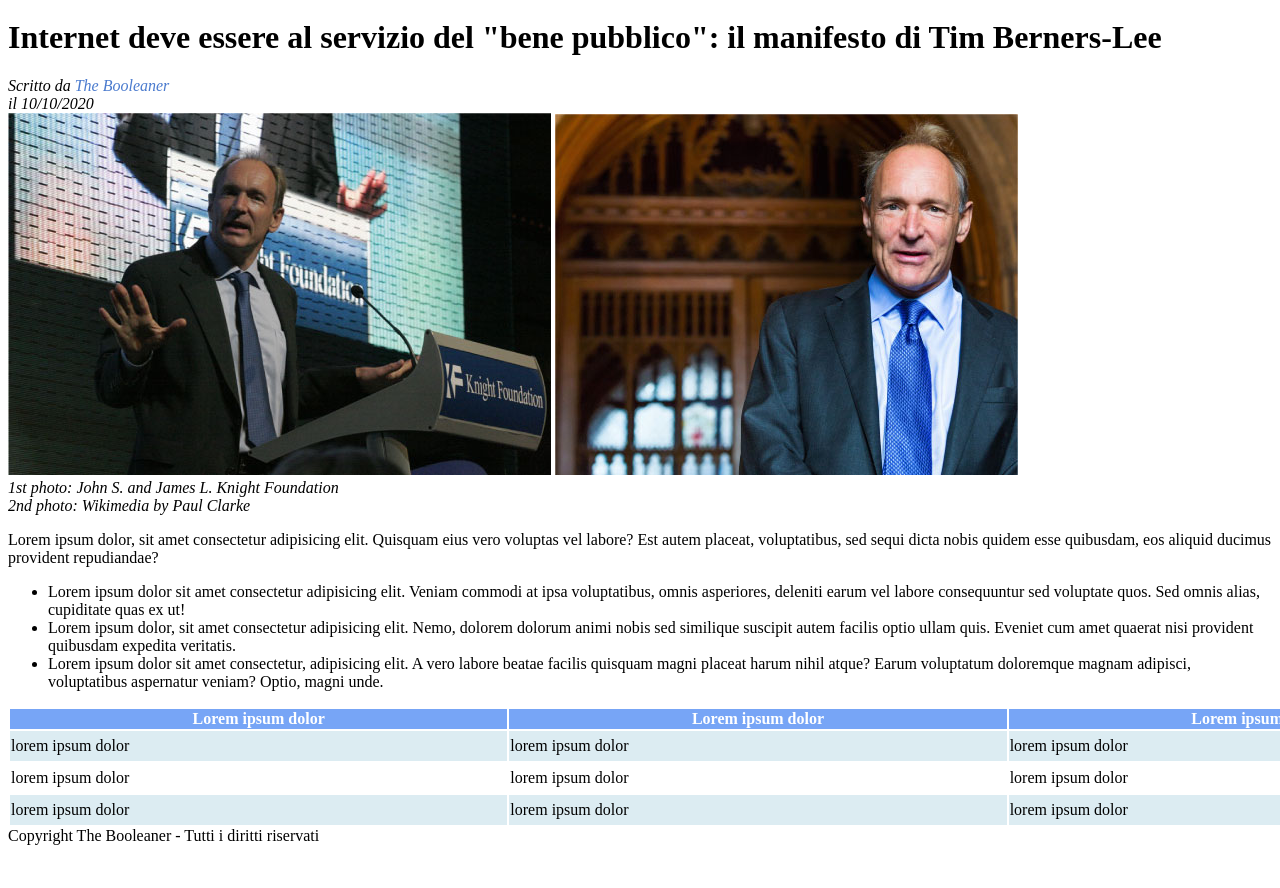
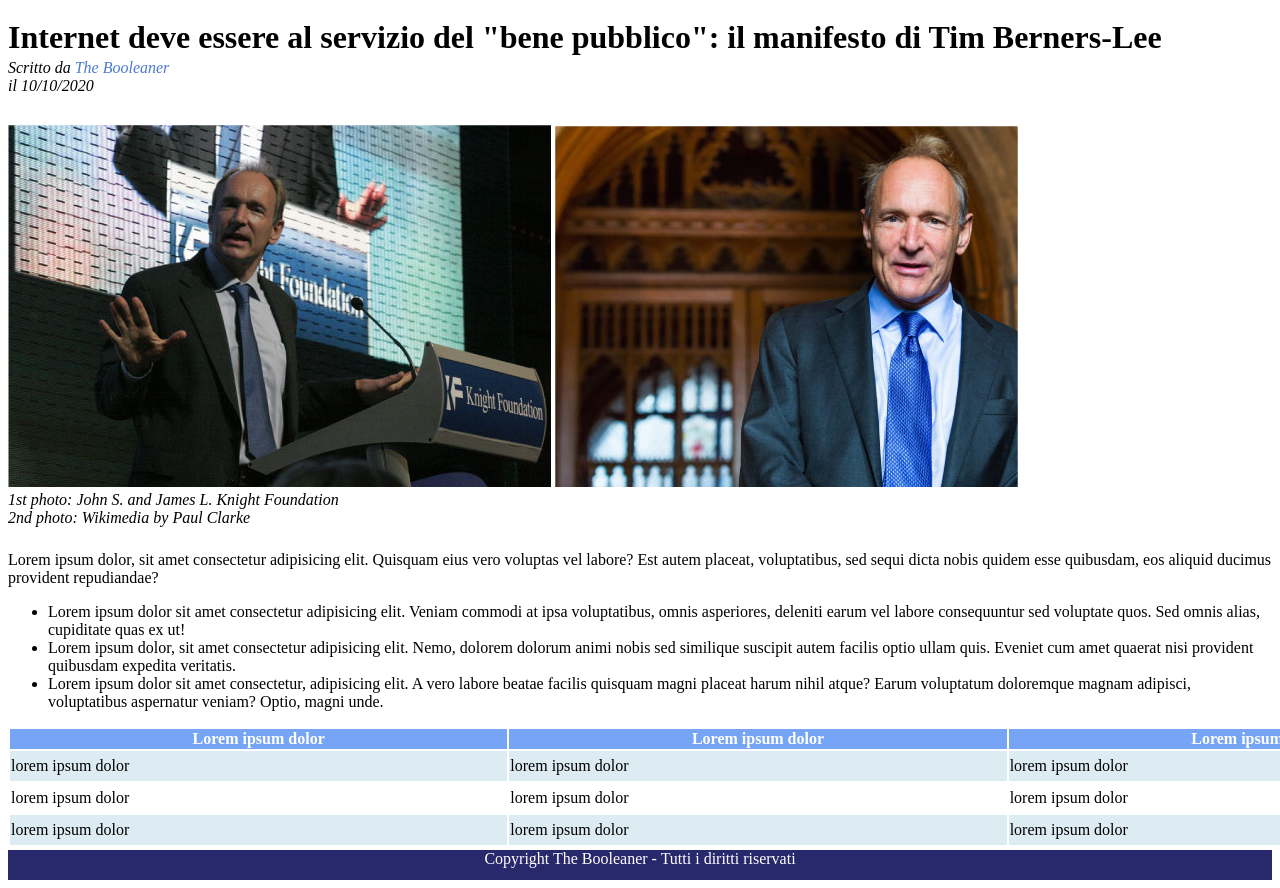
Before and after one commit to RaffaeleVallifuoco/html-css-booleaner, a plain HTML site: page index.html in a window 1280 px wide. Shown: the part 106-994 px from the top of the page. Before the commit the page ends 959 px from the top, so only its background shows below. Drawn offline with Linux system fonts and the light colour scheme.

Commit message:
add margin

```diff
--- a/css/style.css
+++ b/css/style.css
@@ -1,15 +1,28 @@
 .logo-back {
     background-image: url(/img/pattern.png);
     width: 600px;
-
+    margin-bottom: 30;
 }
 
 .logo {
     width: 60%;
 }
+main,h1 {
+    margin-bottom: 3px;
+}
+
+.photo{
+    margin-top: 30px;
+}
 
 .booleaner {
+
     color: rgb(75, 123, 206);
+}
+
+.photo-source {
+   height: 30px;
+   margin-bottom: 30px;
 }
 
 
@@ -27,3 +40,17 @@
 .lightblue{
     background-color: rgba(186, 217, 229, 0.5);
 }
+
+
+footer{
+
+    height: 30px;
+    background-color: rgb(40, 40, 109);
+    color: white;
+    text-align: center;
+    ;
+}
+
+.copyright {
+    text-align: center;
+}
--- a/index.html
+++ b/index.html
@@ -69,7 +69,7 @@
     </main>
 
     <footer>
-        <span>Copyright The Booleaner - Tutti i diritti riservati</span>
+        <span class="Copyright">Copyright The Booleaner - Tutti i diritti riservati</span>
     </footer>
 
 </body>
```
